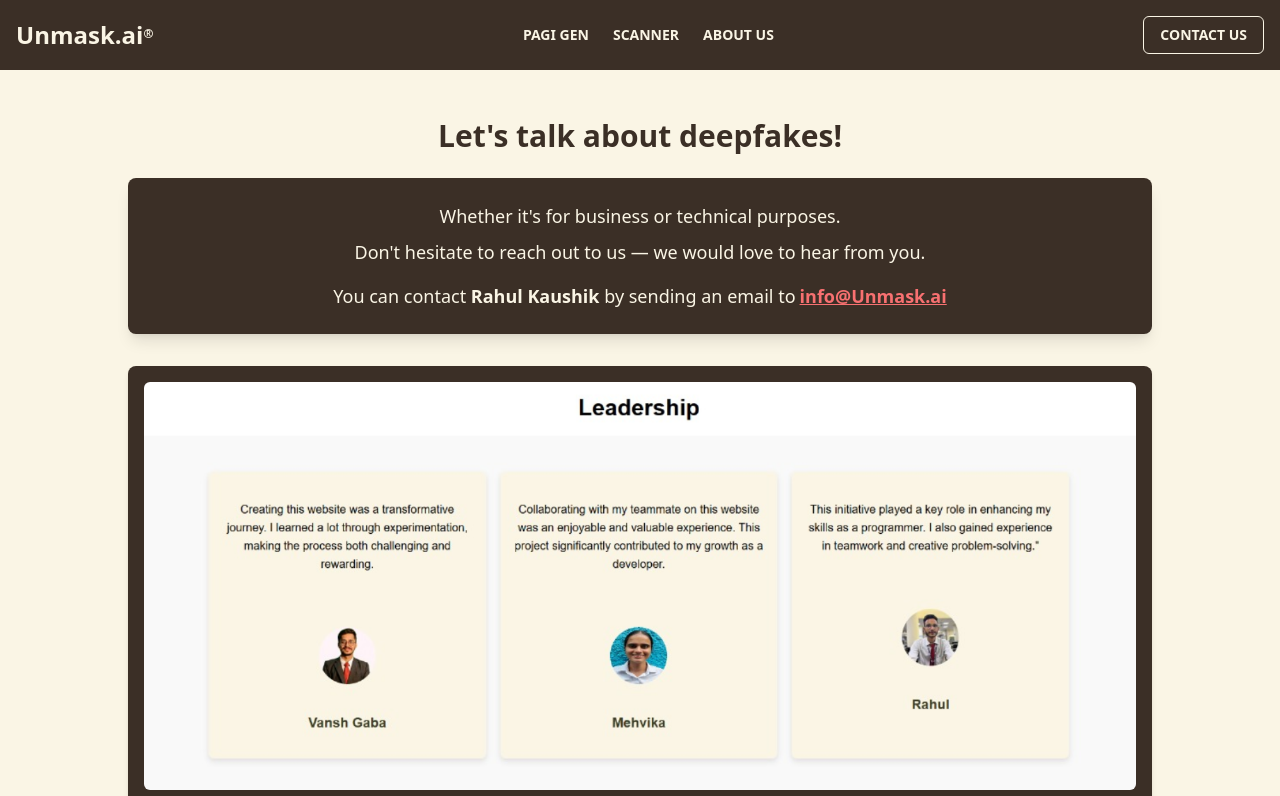
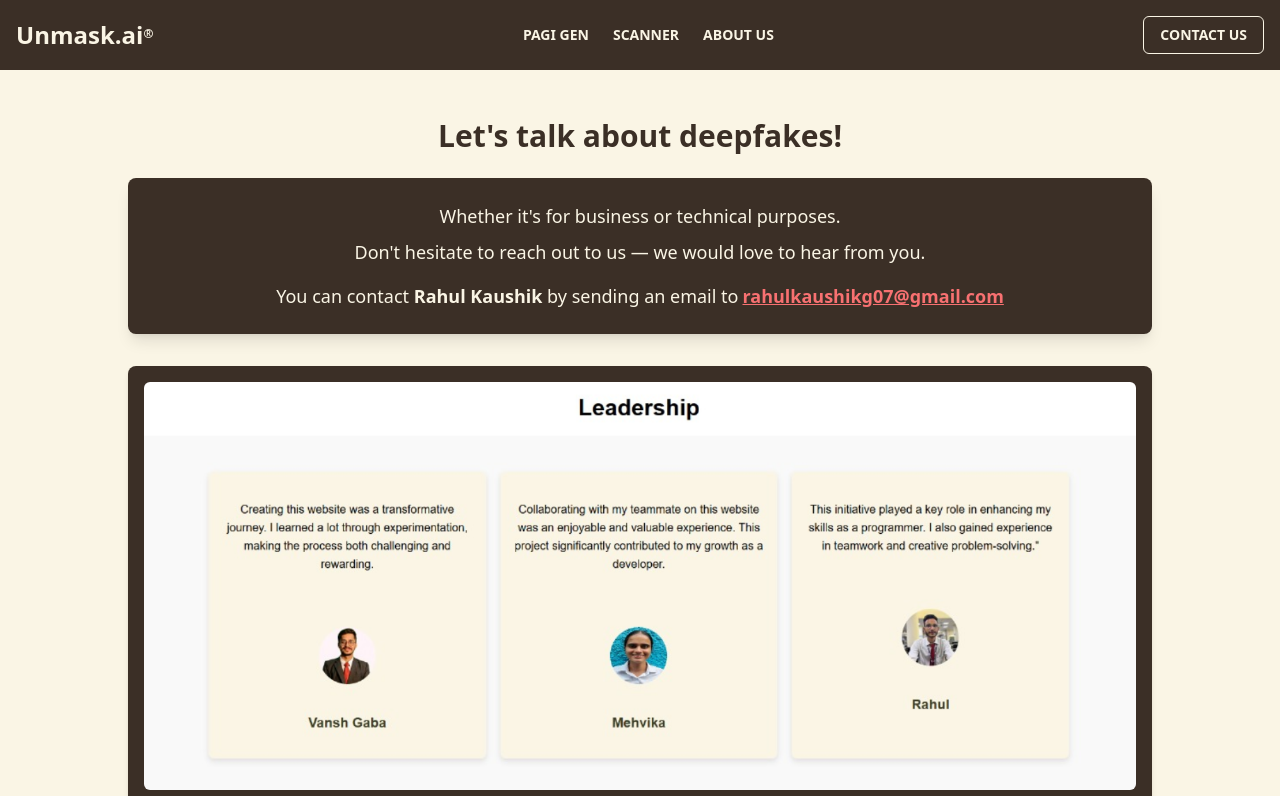
Before and after one commit to Himanshujaglyan/Rahul-Project, a React (Vite) app: page /contact-us in a window 1280 px wide. Shown: the top 796 px of the page. Built offline with nearby package versions, Linux system fonts and the light colour scheme.

Commit message:
mail change

```diff
--- a/src/ContactUs.jsx
+++ b/src/ContactUs.jsx
@@ -24,7 +24,7 @@ const ContactUs = () => {
             href="mailto:info@deepware.ai"
             className="text-red-400 font-semibold ml-1 underline"
           >
-            info@Unmask.ai
+            rahulkaushikg07@gmail.com
           </a>
         </p>
       </div>
```
